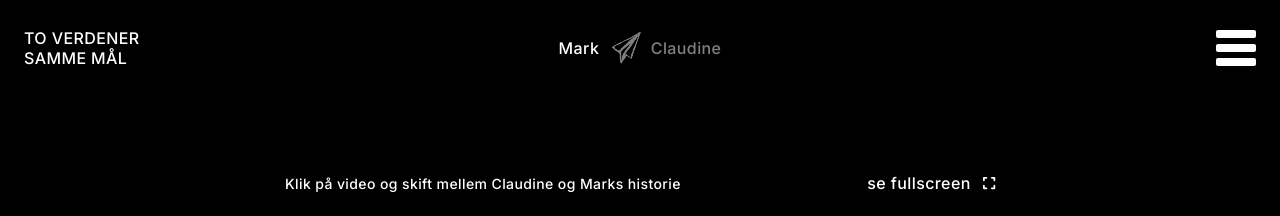
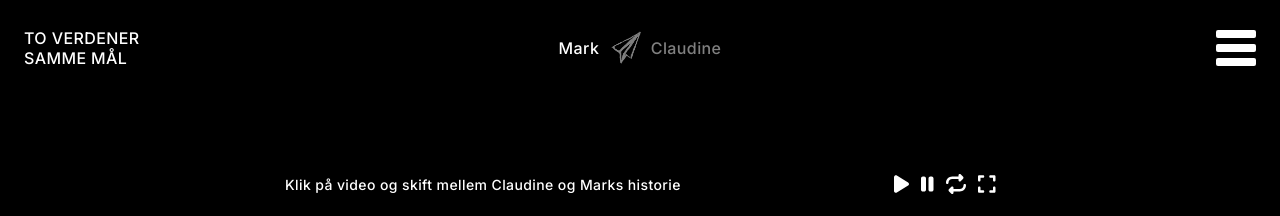
Before and after one commit to anetacamo/twoworlds, a Next.js app: page / in a window 1280 px wide. Shown: the top 216 px of the page. Built offline with nearby package versions, Linux system fonts and the light colour scheme; grey boxes are pictures that could not be loaded.

Commit message:
added buttons to stop and start pause and replay

```diff
--- a/src/app/components/Header.js
+++ b/src/app/components/Header.js
@@ -40,9 +40,10 @@ export default function Header({ player, handlePlayerChange }) {
             <div style={{ display: 'flex', alignItems: 'center' }}>
               <Link href='/'>
                 <li className='hover-pink'>da</li>
-              </Link>{' '}
+              </Link>
+              <div style={{ fontSize: 20, margin: '0 0.25rem 0.25rem' }}>|</div>
               <Link href='/' onKeyDown={() => setOpen(false)}>
-                |<li className='hover-pink'>en</li>
+                <li className='hover-pink'>en</li>
               </Link>
             </div>
           </ul>
--- a/src/app/components/Video.js
+++ b/src/app/components/Video.js
@@ -1,16 +1,128 @@
-export default function Video({ player, setPlayer, large, open }) {
+import { useRef } from 'react';
+import { FontAwesomeIcon } from '@fortawesome/react-fontawesome';
+import {
+  faExpand,
+  faPlay,
+  faPause,
+  faRepeat,
+} from '@fortawesome/free-solid-svg-icons';
+
+export default function Video({ player, setPlayer, large, open, setOpen }) {
+  const videoRefs = useRef([]);
+
+  const startAllVideos = () => {
+    videoRefs.current.forEach((videoRef) => {
+      videoRef.play();
+    });
+  };
+  const pauseAllVideos = () => {
+    videoRefs.current.forEach((videoRef) => {
+      videoRef.pause();
+    });
+  };
+
+  const replayAllVideos = () => {
+    videoRefs.current.forEach((videoRef) => {
+      videoRef.currentTime = 0;
+      videoRef.play();
+    });
+  };
+
   return (
+    <>
+      <div className='videotextbox'>
+        <div>Klik på video og skift mellem Claudine og Marks historie</div>
+        <div style={{ display: 'flex', alignItems: 'center' }}>
+          <div
+            onClick={() => startAllVideos()}
+            onKeyDown={(event) => {
+              if (event.key === 'Enter' || event.key === ' ') {
+                () => startAllVideos();
+              }
+            }}
+            role='button'
+            tabIndex='0'
+            className='hover-teal'
+            style={{
+              cursor: 'pointer',
+
+              fontSize: 20,
+            }}
+          >
+            <FontAwesomeIcon icon={faPlay} style={{ marginLeft: 12 }} />
+          </div>
+          <div
+            onClick={() => pauseAllVideos()}
+            onKeyDown={(event) => {
+              if (event.key === 'Enter' || event.key === ' ') {
+                () => pauseAllVideos();
+              }
+            }}
+            role='button'
+            tabIndex='0'
+            className='hover-orange'
+            style={{
+              cursor: 'pointer',
+
+              fontSize: 20,
+            }}
+          >
+            <FontAwesomeIcon icon={faPause} style={{ marginLeft: 12 }} />{' '}
+          </div>
+          <div
+            onClick={() => replayAllVideos()}
+            onKeyDown={(event) => {
+              if (event.key === 'Enter' || event.key === ' ') {
+                () => replayAllVideos();
+              }
+            }}
+            role='button'
+            tabIndex='0'
+            className='hover-pink'
+            style={{
+              cursor: 'pointer',
+
+              fontSize: 20,
+            }}
+          >
+            <FontAwesomeIcon icon={faRepeat} style={{ marginLeft: 12 }} />{' '}
+          </div>
+          <div
+            onClick={() => setOpen(!open)}
+            onKeyDown={(event) => {
+              if (event.key === 'Enter' || event.key === ' ') {
+                () => setOpen(!open);
+              }
+            }}
+            role='button'
+            tabIndex='0'
+            className='hover-teal'
+            style={{
+              cursor: 'pointer',
+
+              fontSize: 20,
+            }}
+          >
+            <FontAwesomeIcon icon={faExpand} style={{ marginLeft: 12 }} />{' '}
+          </div>
+        </div>
+      </div>
       <div
         className={`videogallery ${large ? (open ? 'large' : 'hidden') : ''} ${
           player === 0 ? 'border-teal' : 'border-orange'
         }`}
       >
-      <video src='/video/claudine_sm.mp4' className='absolute' autoPlay muted />
+        <video
+          src='/video/claudine_sm.mp4'
+          className='absolute'
+          muted
+          ref={(ref) => (videoRefs.current[0] = ref)}
+        />
         <video
           src='/video/mark_sm.mp4'
           className={`absolute ${player === 0 ? 'none' : ''}`}
-        autoPlay
           muted
+          ref={(ref) => (videoRefs.current[1] = ref)}
         />
 
         <video
@@ -18,7 +130,6 @@ export default function Video({ player, setPlayer, large, open }) {
           className={`opacity-toggle ${
             player === 1 ? 'absolute2' : 'invisible2'
           }`}
-        autoPlay
           muted
           onClick={() => {
             setPlayer(0);
@@ -30,11 +141,13 @@ export default function Video({ player, setPlayer, large, open }) {
           }}
           role='button'
           tabIndex='0'
+          ref={(ref) => (videoRefs.current[2] = ref)}
         />
         <video
           src='/video/mark_sm.mp4'
-        className={`opacity-toggle ${player === 0 ? 'absolute' : 'invisible'}`}
-        autoPlay
+          className={`opacity-toggle ${
+            player === 0 ? 'absolute' : 'invisible'
+          }`}
           muted
           onClick={() => {
             setPlayer(1);
@@ -46,7 +159,9 @@ export default function Video({ player, setPlayer, large, open }) {
           }}
           role='button'
           tabIndex='0'
+          ref={(ref) => (videoRefs.current[3] = ref)}
         />
       </div>
+    </>
   );
 }
--- a/src/app/page.js
+++ b/src/app/page.js
@@ -2,8 +2,6 @@
 
 import Link from 'next/link';
 
-import { FontAwesomeIcon } from '@fortawesome/react-fontawesome';
-import { faExpand } from '@fortawesome/free-solid-svg-icons';
 import styles from './page.module.css';
 import React, { useState } from 'react';
 import GridGallery from './components/GridGallery';
@@ -29,7 +27,7 @@ export default function Home() {
       <main className={styles.main}>
         <section>
           <div className='inner'>
-            <div className='videotextbox'>
+            {/* <div className='videotextbox'>
               <div>
                 Klik på video og skift mellem Claudine og Marks historie
               </div>
@@ -42,19 +40,25 @@ export default function Home() {
                 }}
                 role='button'
                 tabIndex='0'
+                className='hover-teal'
                 style={{
                   cursor: 'pointer',
                   display: 'flex',
                   alignItems: 'center',
+                  fontSize: 20,
                 }}
               >
-                <p className='desktop' style={{ margin: 0 }}>
-                  se fullscreen{' '}
-                </p>
+                <FontAwesomeIcon icon={faPlay} style={{ marginLeft: 12 }} />{' '}
+                <FontAwesomeIcon icon={faPause} style={{ marginLeft: 12 }} />{' '}
+                <FontAwesomeIcon icon={faRepeat} style={{ marginLeft: 12 }} />{' '}
                 <FontAwesomeIcon icon={faExpand} style={{ marginLeft: 12 }} />{' '}
               </div>
-            </div>
-            <Video player={player} setPlayer={handlePlayerChange} />
+            </div> */}
+            <Video
+              player={player}
+              setPlayer={handlePlayerChange}
+              setOpen={() => setOpen(!open)}
+            />
             <div
               className='center'
               style={{
--- a/src/app/styles/colors.scss
+++ b/src/app/styles/colors.scss
@@ -5,16 +5,19 @@ $orange: rgba(228, 116, 51, 1);
 .hover-teal {
   &:hover {
     color: $teal;
+    transition-duration: 350ms;
   }
 }
 .hover-orange {
   &:hover {
     color: $orange;
+    transition-duration: 350ms;
   }
 }
 .hover-pink {
   &:hover {
     color: $pink;
+    transition-duration: 350ms;
   }
 }
 
```
Lines whose indentation alone changed are shown as unchanged.
